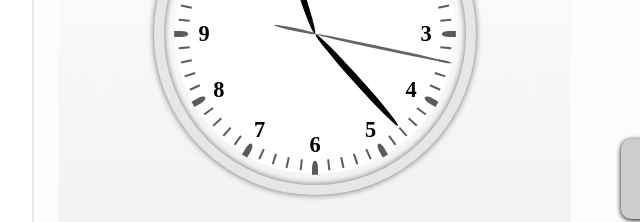
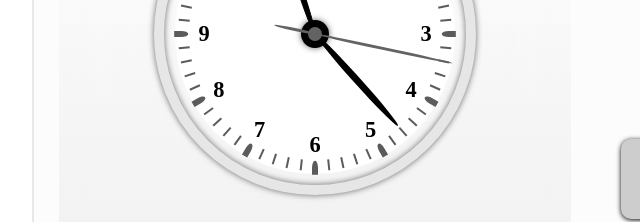
Before and after one commit to Entrepreneur-Shyam/Date-and-Time, a plain HTML site: page index.html in a window 1280 px wide. Shown: the part 221-443 px from the top of the page, 96-736 px from the left. Drawn offline with Linux system fonts and the light colour scheme.

Commit message:
Update index.html

```diff
--- a/index.html
+++ b/index.html
@@ -4,7 +4,8 @@
 <head>
     <meta charset="UTF-8">
     <meta name="viewport" content="width=device-width, initial-scale=1.0">
-    <title>Date and Time</title>
+    <title>Date and time</title>
+    <link rel="shortcut icon" href="assets/clock.ico" type="image/x-icon">
     <link rel="stylesheet" href="style.css">
 </head>
 
@@ -19,6 +20,8 @@
                 <div class="hour-number"></div>
                 <div class="lines"></div>
                 <div class="clock-center"></div>
+                <div class="clock-center2"></div>
+                <div class="clock-center3"></div>
                 <div class="clock-hand">
                     <div class="hours-hand"></div>
                     <div class="minutes-hand"></div>
```
